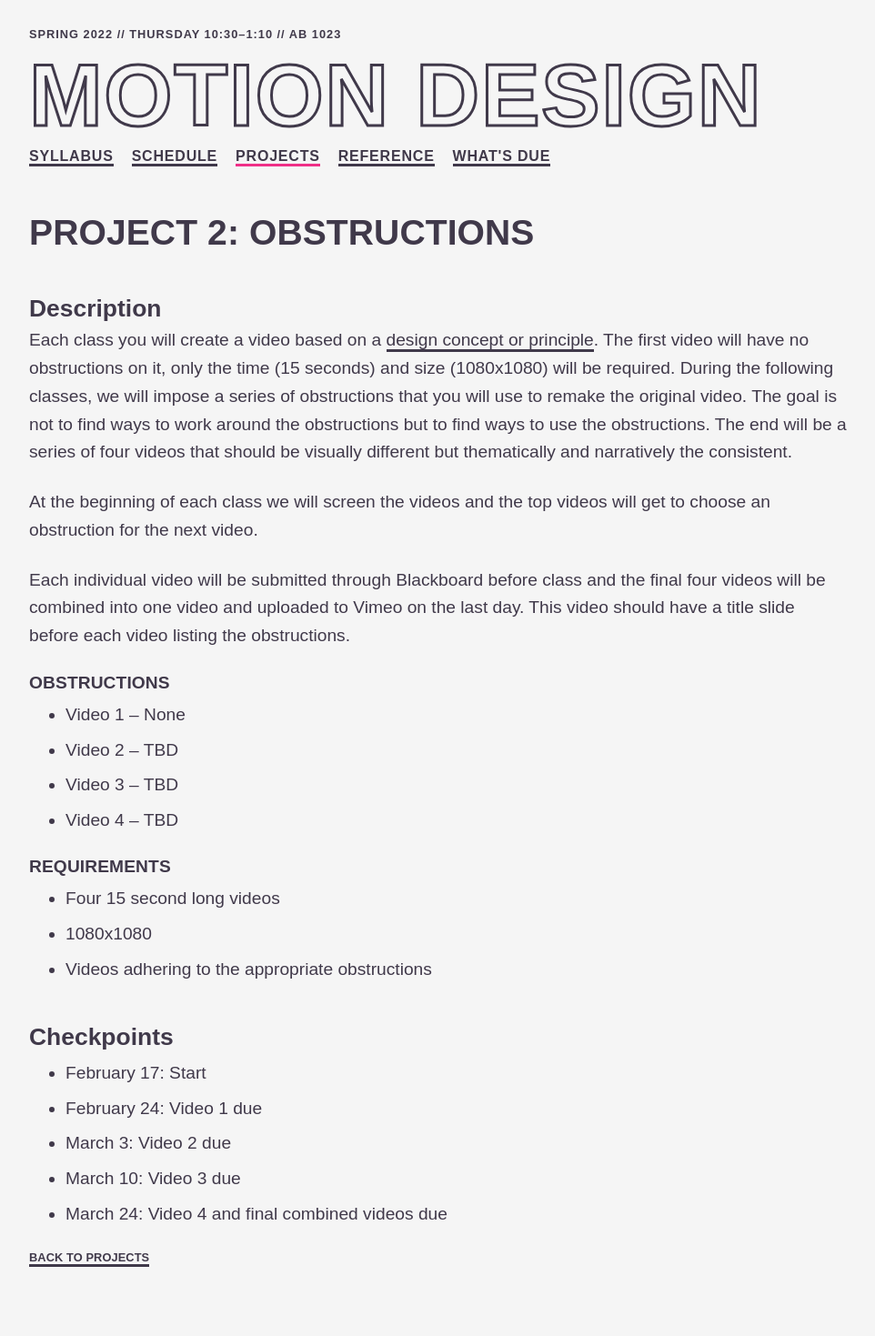
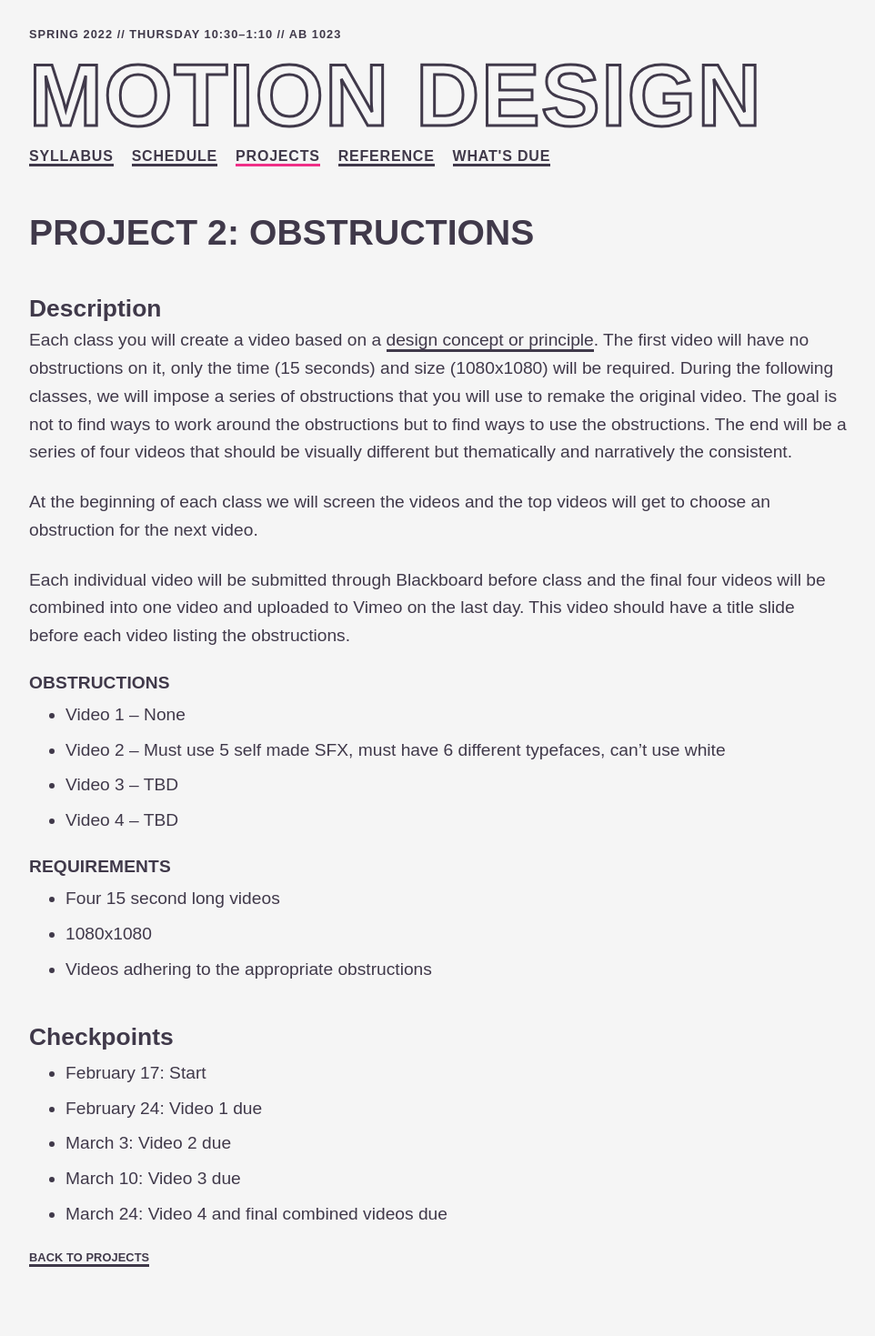
Before and after one commit to gmu-gd/motion22-spring, a Jekyll site: the page built from _posts/2022-02-17-p2.md, in a window 1280 px wide. Shown: the whole page at 91% size, without its empty margins (0-962 px from the left). Built offline with Jekyll 4.4.1, drawn with Linux system fonts in a browser that asks for light colours; some web fonts are replaced.

Commit message:
Update 2022-02-17-p2.md

```diff
--- a/_posts/2022-02-17-p2.md
+++ b/_posts/2022-02-17-p2.md
@@ -18,7 +18,7 @@ Each individual video will be submitted through Blackboard before class and the
 
 #### Obstructions
 * Video 1 &ndash; None
-* Video 2 &ndash; TBD
+* Video 2 &ndash; Must use 5 self made SFX, must have 6 different typefaces, can’t use white
 * Video 3 &ndash; TBD
 * Video 4 &ndash; TBD
 
```
